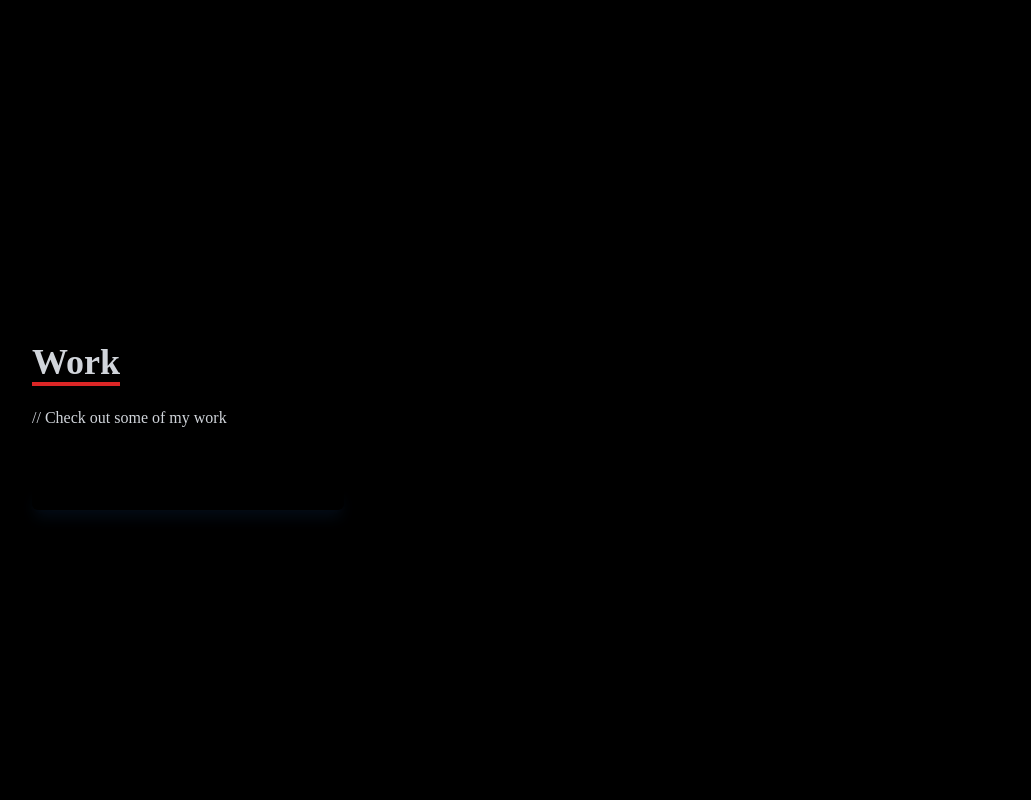
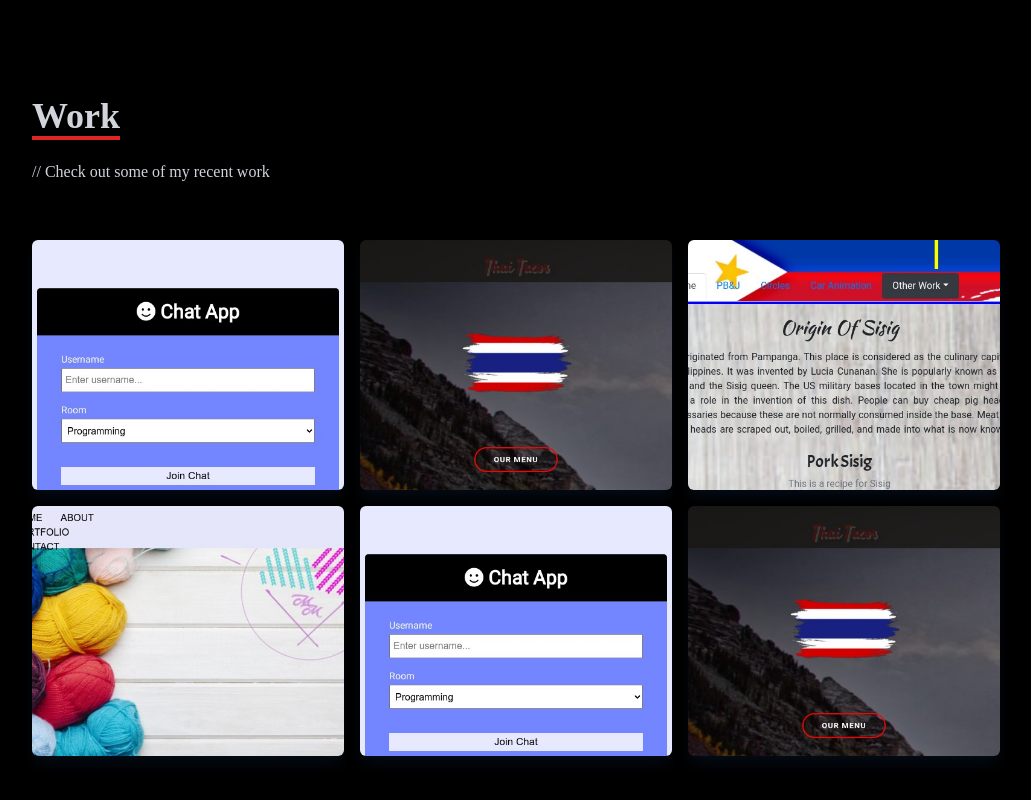
Before and after one commit to KevMcCall/react-portfolio, a React (Create React App) app: page / in a window 1280 px wide. Shown: the part 2374-3174 px from the top of the page, without its empty margins (124-1155 px from the left). Built offline with nearby package versions, Linux system fonts and the light colour scheme.

Commit message:
added styling and grid boxes for work

```diff
--- a/src/components/Work.jsx
+++ b/src/components/Work.jsx
@@ -1,32 +1,162 @@
 import React from "react";
+
+import Chat from '../assets/chatapp.jpg';
+import Thai from '../assets/thaitacos.jpg';
+import Recipe from '../assets/Recipe.jpg';
+import Yarn from '../assets/yarn.jpg';
 
 const Work = () => {
     return (
-    <div name="work" className="w-full md:h-screen text-gray-300 bg-[#000000]">
-      <div className='max-w-[1000px] mx-auto p-4 flex flex-col justify-center w-fill h-full'>
+      <div name='work' className='w-full md:h-screen text-gray-300 bg-[#000000]'>
+        <div className='max-w-[1000px] mx-auto p-4 flex flex-col justify-center w-full h-full'>
           <div className='pb-8'>
-          <p className='text-4xl font-bold inline border-b-4 text-gray-300 border-red-600'>Work</p>
-          <p className='py-6'>// Check out some of my work</p>
+            <p className='text-4xl font-bold inline border-b-4 text-gray-300 border-red-600'>
+              Work
+            </p>
+            <p className='py-6'>// Check out some of my recent work</p>
           </div>
 
   {/* Container */}
           <div className='grid sm:grid-cols-2 md:grid-cols-3 gap-4'>
 
-          <div className='shadow-lg shadow-[#040c16] group container rounded-md flex justify-center items-center mx-auto content-div'>
-
+              {/* Grid Item */}
+            <div
+              style={{ backgroundImage: `url(${Chat})` }}
+              className='shadow-lg shadow-[#040c16] group container rounded-md flex justify-center items-center mx-auto content-div'
+            >
               {/* Hover Effects */}
               <div className='opacity-0 group-hover:opacity-100'>
-                <span>
-
+                <span className='text-2xl font-bold text-white tracking-wider'>
+                  Chat App
                 </span>
-              <div>
-            <a href="/">
-                <button></button>
+                <div className='pt-8 text-center'>
+                  <a href='/'>
+                    <button className='text-center rounded-lg px-4 py-3 m-2 bg-white text-gray-700 font-bold text-lg'>
+                      Demo
+                    </button>
                   </a>
-            <a href="/">
-                <button></button>
+                  <a href='/'>
+                    <button className='text-center rounded-lg px-4 py-3 m-2 bg-white text-gray-700 font-bold text-lg'>
+                      Code
+                    </button>
                   </a>
-
+                </div>
+              </div>
+            </div>
+            <div
+              style={{ backgroundImage: `url(${Thai})` }}
+              className='shadow-lg shadow-[#040c16] group container rounded-md flex justify-center items-center mx-auto content-div'
+            >
+              {/* Hover Effects */}
+              <div className='opacity-0 group-hover:opacity-100'>
+                <span className='text-2xl font-bold text-white tracking-wider'>
+                  Thai Tacos Restaurant
+                </span>
+                <div className='pt-8 text-center'>
+                  <a href='/'>
+                    <button className='text-center rounded-lg px-4 py-3 m-2 bg-white text-gray-700 font-bold text-lg'>
+                      Demo
+                    </button>
+                  </a>
+                  <a href='/'>
+                    <button className='text-center rounded-lg px-4 py-3 m-2 bg-white text-gray-700 font-bold text-lg'>
+                      Code
+                    </button>
+                  </a>
+                </div>
+              </div>
+            </div>
+              {/* Grid Item */}
+            <div
+              style={{ backgroundImage: `url(${Recipe})` }}
+              className='shadow-lg shadow-[#040c16] group container rounded-md flex justify-center items-center mx-auto content-div'
+            >
+              {/* Hover Effects */}
+              <div className='opacity-0 group-hover:opacity-100'>
+                <span className='text-2xl font-bold text-white tracking-wider'>
+                  Recipe Website
+                </span>
+                <div className='pt-8 text-center'>
+                  <a href='/'>
+                    <button className='text-center rounded-lg px-4 py-3 m-2 bg-white text-gray-700 font-bold text-lg'>
+                      Demo
+                    </button>
+                  </a>
+                  <a href='/'>
+                    <button className='text-center rounded-lg px-4 py-3 m-2 bg-white text-gray-700 font-bold text-lg'>
+                      Code
+                    </button>
+                  </a>
+                </div>
+              </div>
+            </div>
+            <div
+              style={{ backgroundImage: `url(${Yarn})` }}
+              className='shadow-lg shadow-[#040c16] group container rounded-md flex justify-center items-center mx-auto content-div'
+            >
+              {/* Hover Effects */}
+              <div className='opacity-0 group-hover:opacity-100'>
+                <span className='text-2xl font-bold text-white tracking-wider'>
+                  React JS Application
+                </span>
+                <div className='pt-8 text-center'>
+                  <a href='/'>
+                    <button className='text-center rounded-lg px-4 py-3 m-2 bg-white text-gray-700 font-bold text-lg'>
+                      Demo
+                    </button>
+                  </a>
+                  <a href='/'>
+                    <button className='text-center rounded-lg px-4 py-3 m-2 bg-white text-gray-700 font-bold text-lg'>
+                      Code
+                    </button>
+                  </a>
+                </div>
+              </div>
+            </div>
+              {/* Grid Item */}
+            <div
+              style={{ backgroundImage: `url(${Chat})` }}
+              className='shadow-lg shadow-[#040c16] group container rounded-md flex justify-center items-center mx-auto content-div'
+            >
+              {/* Hover Effects */}
+              <div className='opacity-0 group-hover:opacity-100'>
+                <span className='text-2xl font-bold text-white tracking-wider'>
+                  React JS Application
+                </span>
+                <div className='pt-8 text-center'>
+                  <a href='/'>
+                    <button className='text-center rounded-lg px-4 py-3 m-2 bg-white text-gray-700 font-bold text-lg'>
+                      Demo
+                    </button>
+                  </a>
+                  <a href='/'>
+                    <button className='text-center rounded-lg px-4 py-3 m-2 bg-white text-gray-700 font-bold text-lg'>
+                      Code
+                    </button>
+                  </a>
+                </div>
+              </div>
+            </div>
+            <div
+              style={{ backgroundImage: `url(${Thai})` }}
+              className='shadow-lg shadow-[#040c16] group container rounded-md flex justify-center items-center mx-auto content-div'
+            >
+              {/* Hover Effects */}
+              <div className='opacity-0 group-hover:opacity-100'>
+                <span className='text-2xl font-bold text-white tracking-wider'>
+                  React JS Application
+                </span>
+                <div className='pt-8 text-center'>
+                  <a href='/'>
+                    <button className='text-center rounded-lg px-4 py-3 m-2 bg-white text-gray-700 font-bold text-lg'>
+                      Demo
+                    </button>
+                  </a>
+                  <a href='/'>
+                    <button className='text-center rounded-lg px-4 py-3 m-2 bg-white text-gray-700 font-bold text-lg'>
+                      Code
+                    </button>
+                  </a>
                 </div>
               </div>
             </div>
--- a/src/index.css
+++ b/src/index.css
@@ -14,3 +14,18 @@
         @apply cursor-pointer;
     }
 }
+
+.content-div {
+    background-repeat: no-repeat;
+    background-size: cover;
+    background-position: center;
+    height: 250px;
+}
+
+.content-div:hover {
+    background-image: linear-gradient(
+        to right,
+        rgba(112, 157, 255, 0.8),
+        hsla(242, 74%, 61%, 0.8)
+    )!important;
+}
```
Lines whose indentation alone changed are shown as unchanged.
